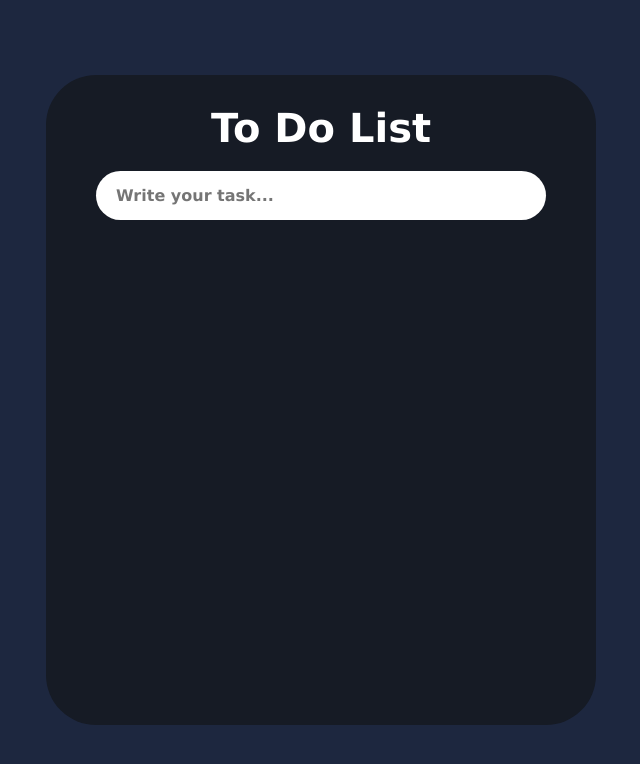
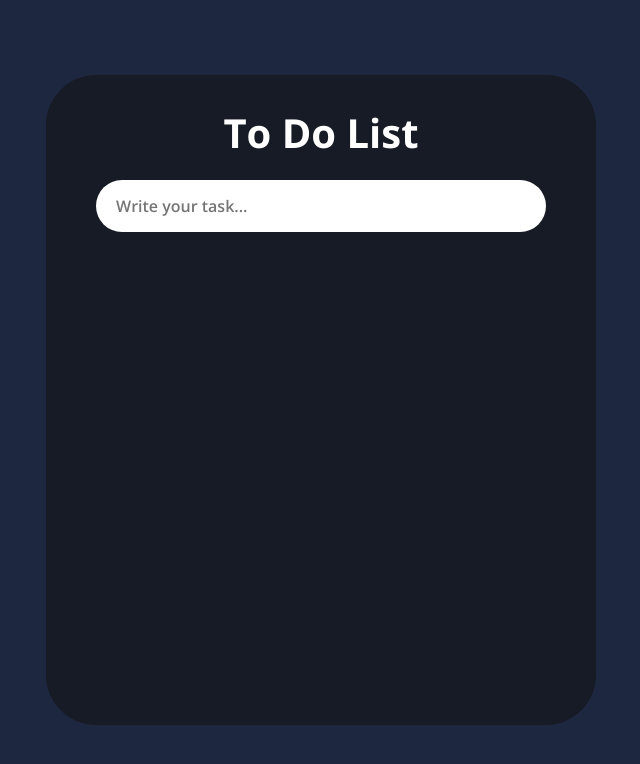
Before and after one commit to Arturdko/To-Do-List, a plain HTML site: page index.html in a window 1280 px wide. Shown: the whole page, without its empty margins (319-959 px from the left). Drawn offline with nearby package versions, Linux system fonts and the light colour scheme.

Commit message:
New font added

```diff
--- a/index.html
+++ b/index.html
@@ -5,6 +5,12 @@
     <meta name="viewport" content="width=device-width, initial-scale=1.0" />
     <title>To Do App</title>
     <link rel="stylesheet" href="/Styles.css" />
+    <link rel="preconnect" href="https://fonts.googleapis.com" />
+    <link rel="preconnect" href="https://fonts.gstatic.com" crossorigin />
+    <link
+      href="https://fonts.googleapis.com/css2?family=Open+Sans:ital,wght@0,300..800;1,300..800&display=swap"
+      rel="stylesheet"
+    />
   </head>
   <body>
     <div class="container">
--- a/styles.css
+++ b/styles.css
@@ -18,8 +18,7 @@
   margin: 0;
   padding: 0;
   box-sizing: border-box;
-  font-family: "Lucida Sans", "Lucida Sans Regular", "Lucida Grande",
-    "Lucida Sans Unicode", Geneva, Verdana, sans-serif;
+  font-family: "Open Sans", sans-serif;
 }
 body {
   display: flex;
@@ -42,7 +41,7 @@ body {
 
 h2 {
   color: #fff;
-  font-weight: 600;
+  font-weight: 700;
   font-size: 40px;
   width: 100%;
   text-align: center;
```
